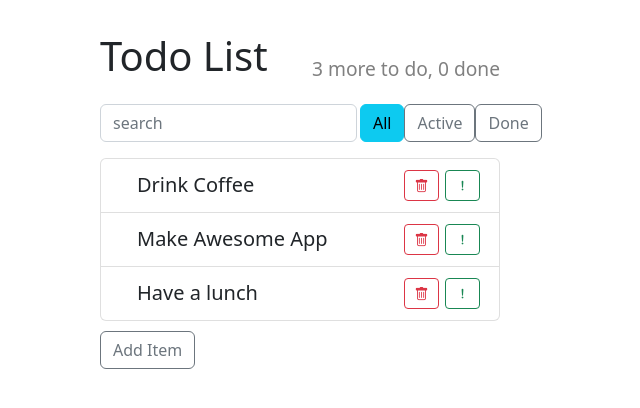
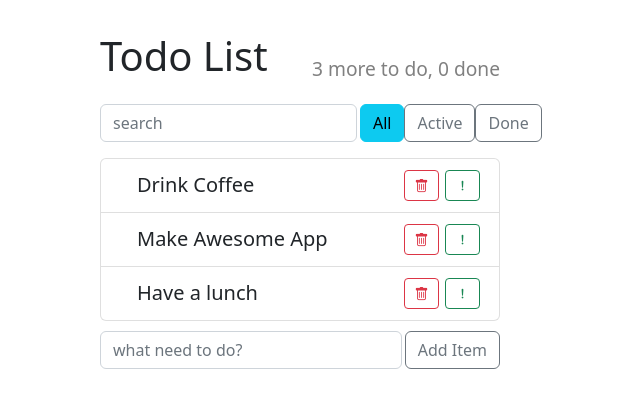
Before and after one commit to alexey-sevastynov/react-apps, a React (Create React App) app in the folder todo/: page / in a window 1280 px wide. Shown: the top 408 px of the page, without its empty margins (340-980 px from the left). Built offline with nearby package versions, Linux system fonts and the light colour scheme.

Commit message:
added form

```diff
--- a/todo/src/components/AddItem/addItem.css
+++ b/todo/src/components/AddItem/addItem.css
@@ -1,3 +1,14 @@
-.addItem {
+.addItemForm {
+    display: flex;
+
     margin-top: 10px;
 }
+
+.addItemForm input {
+    margin-right: 3px;
+
+}
+
+.addItemForm button {
+    width: 30%;
+}
--- a/todo/src/components/AddItem/index.jsx
+++ b/todo/src/components/AddItem/index.jsx
@@ -3,14 +3,42 @@ import './addItem.css';
 
 class AddItem extends React.Component {
 
+    state = {
+        label: ''
+    };
+
+    onLabelChange = (event) => {
+        this.setState(({ label }) => {
+            return {
+                label: event.target.value
+            }
+        })
+        console.log(this.state.label);
+    }
+
+    onSubmit = (event) => {
+        event.preventDefault();
+        this.props.addItem(this.state.label);
+    }
+
     render() {
         return (
-            <div className='addItem'>
+            <form
+                className='addItemForm'
+                onSubmit={this.onSubmit}
+            >
+
+                <input
+                    type="text"
+                    className='form-control'
+                    placeholder='what need to do?'
+                    onChange={this.onLabelChange}
+                />
                 <button
                     className='btn btn-outline-secondary'
-                    onClick={() => this.props.addItem('Hello World!')}
+                    // onClick={() => this.props.addItem('Hello World!')}
                 >Add Item</button>
-            </div>
+            </form>
         )
     }
 
```
